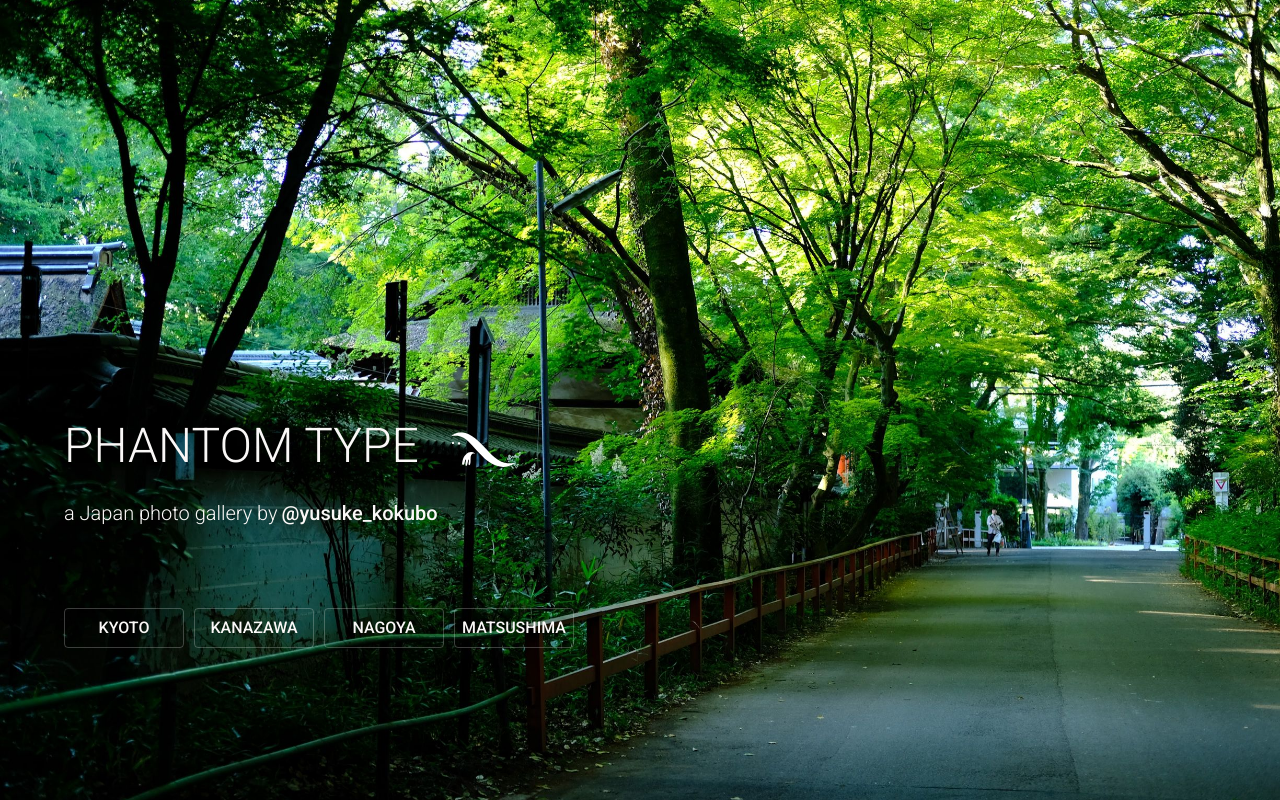
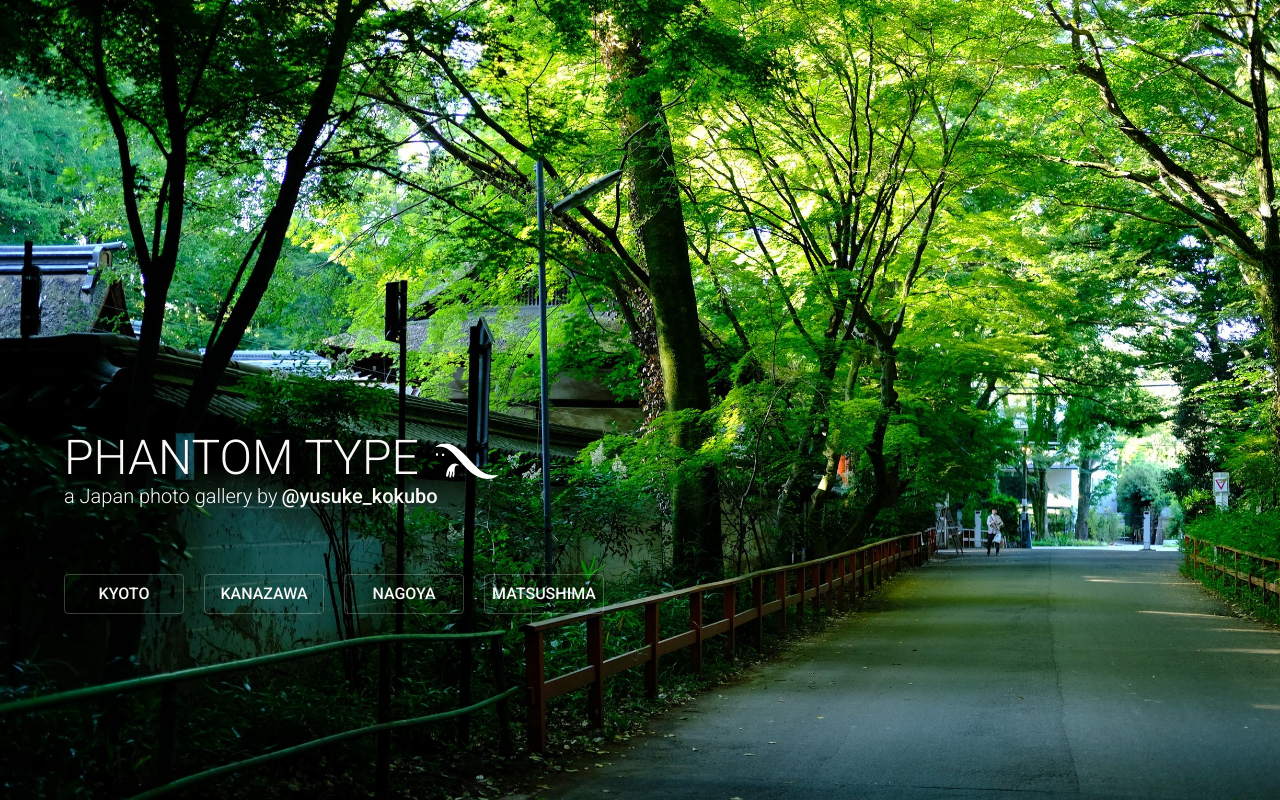
Before and after one commit to YusukeKokubo/phantomtype, a Next.js app: page / in a window 1280 px wide. Built offline with nearby package versions, Linux system fonts and the light colour scheme.

Commit message:
tweak css

```diff
--- a/src/components/Nav.tsx
+++ b/src/components/Nav.tsx
@@ -20,8 +20,8 @@ const buttonStyle = (theme: Theme) => createStyles({
 const NavStyles = makeStyles((theme: Theme) => createStyles({
     SelectCity: {
         display: 'grid',
-        gridTemplateColumns: 'repeat(auto-fill, 100px)',
-        gridGap: 30,
+        gridTemplateColumns: 'repeat(auto-fill, 120px)',
+        gridGap: 20,
         '& button': buttonStyle(theme).root,
     },
 }))
--- a/src/pages/index.tsx
+++ b/src/pages/index.tsx
@@ -13,11 +13,14 @@ export default () => {
         <source type='webp' srcSet='/kyoto.webp' />
         <img alt='logo' className="object-cover w-full h-full absolute top-0" src='/kyoto.jpg' />
       </picture>
-      <section className='absolute w-full h-screen grid grid-rows-2'>
+      <section className='absolute w-full h-screen flex flex-col justify-around'>
         <div />
-        <div className='mx-8 lg:mx-16'>
+        <div />
+        <div />
+        <div className='mx-8 lg:mx-16 grid grid-cols-1 gap-16'>
+          <div>
             <h1 className='font-light text-5xl leading-none'>PHANTOM TYPE
-            <img className='inline w-16 m-8' src='/logomark-white.svg' alt='phantomtype logo' />
+            <img className='inline w-16 mx-4' src='/logomark-white.svg' alt='phantomtype logo' />
             </h1>
             <p className='font-light text-xl'>a Japan photo gallery by
             <a target='_blank'
@@ -25,10 +28,12 @@ export default () => {
                 rel='noopener'
                 href='https://twitter.com/yusuke_kokubo'>@yusuke_kokubo</a>
             </p>
-          <div className='mt-20'>
+          </div>
+          <div className=''>
             <Nav />
           </div>
         </div>
+        <div />
       </section>
     </>
   )
```
Lines whose indentation alone changed are shown as unchanged.
